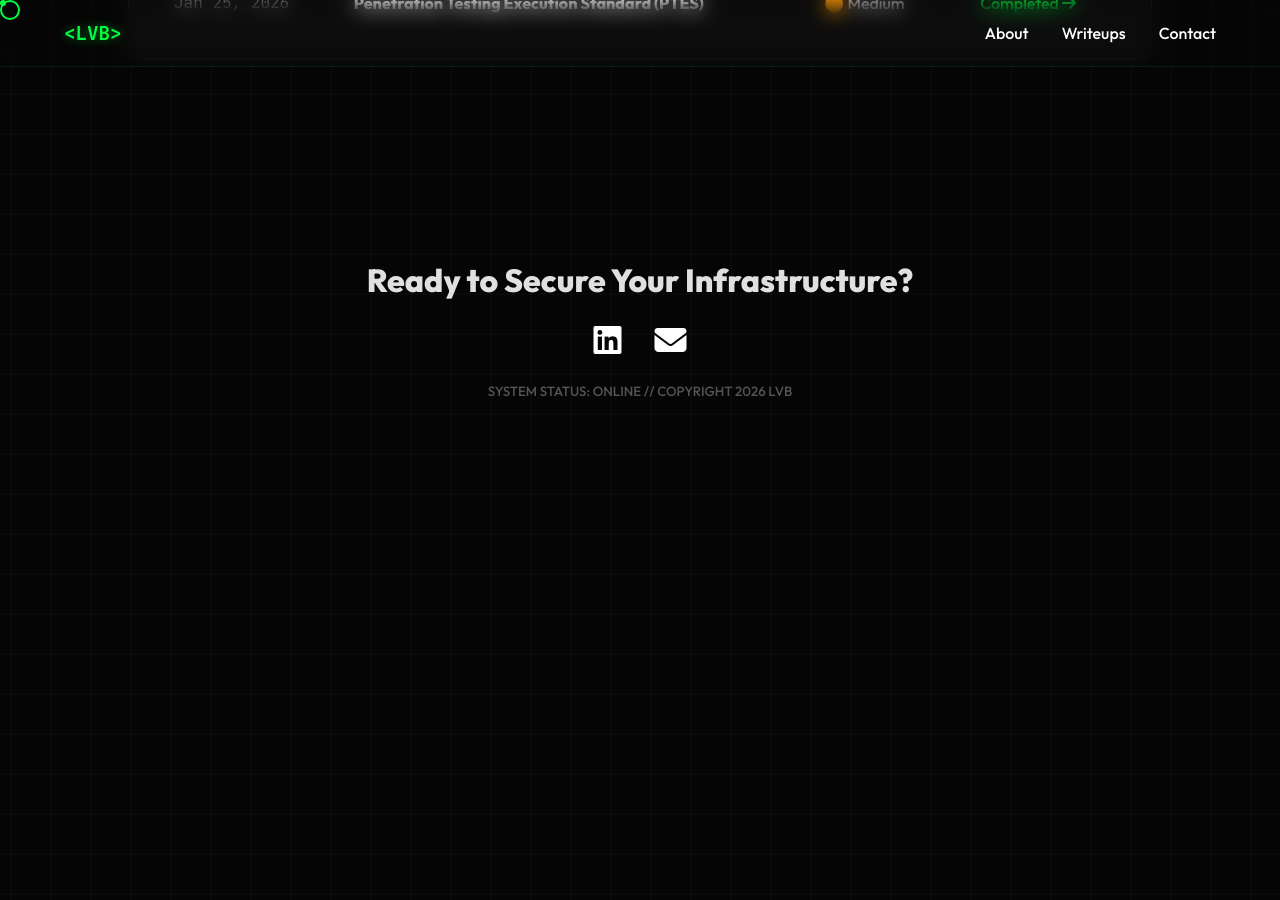
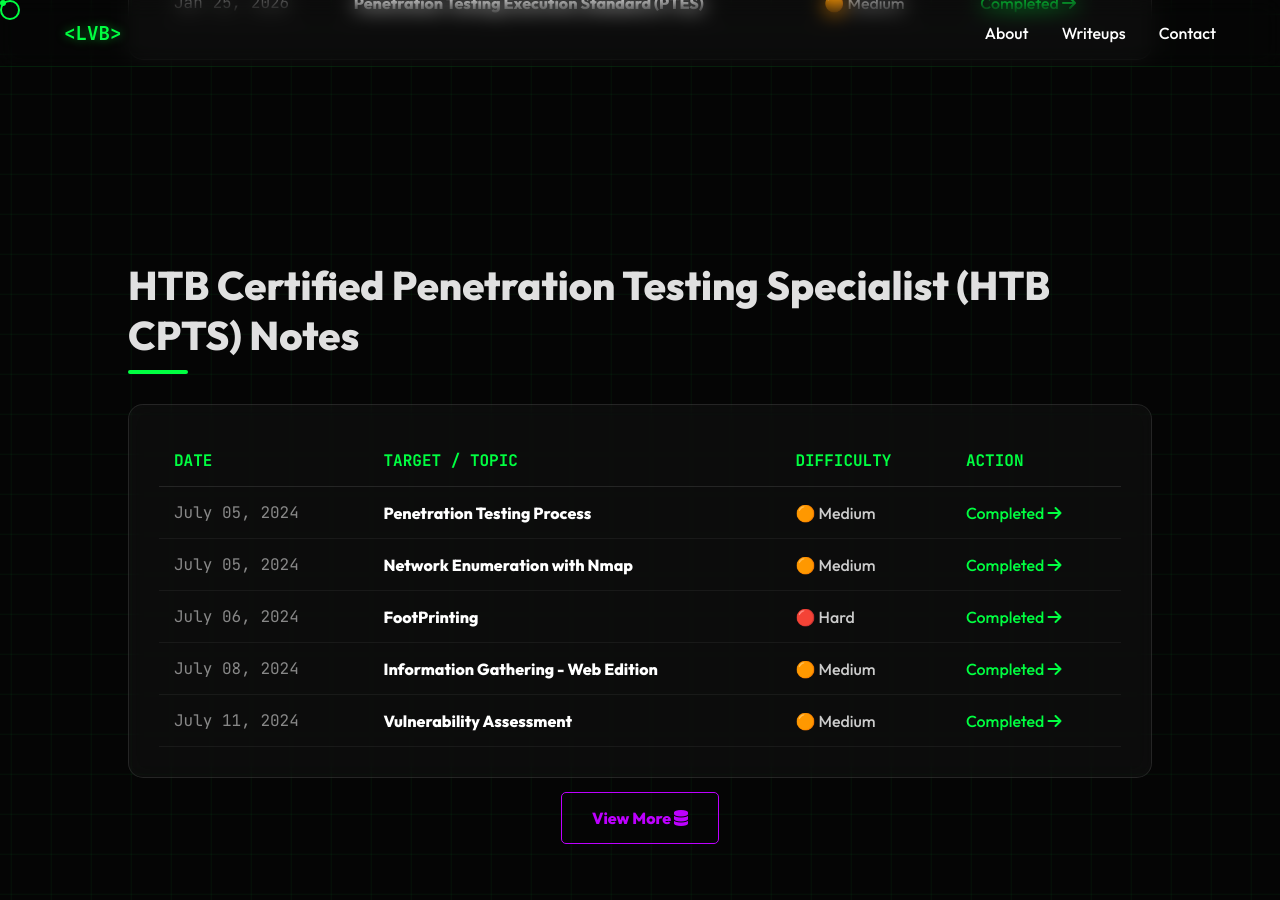
Before and after one commit to Lvbalaji/Lvbalaji.github.io, a Jekyll site: the page built from index.html, in a window 1280 px wide and 900 px high, scrolled down 2717 px. Built offline with Jekyll 4.4.1, drawn with Linux system fonts in a browser that asks for light colours.

Commit message:
Update index.html

```diff
--- a/index.html
+++ b/index.html
@@ -445,6 +445,61 @@
         </div>
     </section>
 
+    <section id="writeups">
+        <div class="section-header">
+            <h2>HTB Certified Penetration Testing Specialist (HTB CPTS) Notes </h2>
+            <div class="bar"></div>
+        </div>
+
+        <div class="glass-panel">
+            <table>
+                <thead>
+                    <tr>
+                        <th>DATE</th>
+                        <th>TARGET / TOPIC</th>
+                        <th>DIFFICULTY</th>
+                        <th>ACTION</th>
+                    </tr>
+                </thead>
+                <tbody>
+                    <tr>
+                        <td style="font-family: 'JetBrains Mono'; color: #888;">July 05, 2024</td>
+                        <td style="font-weight: bold; color: #fff;">Penetration Testing Process</td>
+                        <td>🟠 Medium</td>
+                        <td><a href="/2024/07/05/penetration-testing-process.html" style="color: var(--neon-green); text-decoration: none;">Completed <i class="fas fa-arrow-right"></i></a></td>
+                    </tr>
+                    <tr>
+                        <td style="font-family: 'JetBrains Mono'; color: #888;">July 05, 2024</td>
+                        <td style="font-weight: bold; color: #fff;">Network Enumeration with Nmap</td>
+                        <td>🟠 Medium</td>
+                        <td><a href="/2024/07/05/nmap.html" style="color: var(--neon-green); text-decoration: none;">Completed <i class="fas fa-arrow-right"></i></a></td>
+                    </tr>
+                    <tr>
+                        <td style="font-family: 'JetBrains Mono'; color: #888;">July 06, 2024</td>
+                        <td style="font-weight: bold; color: #fff;">FootPrinting</td>
+                        <td>🔴 Hard</td>
+                        <td><a href="/2024/07/06/footprinting.html" style="color: var(--neon-green); text-decoration: none;">Completed <i class="fas fa-arrow-right"></i></a></td>
+                    </tr>
+                    <tr>
+                        <td style="font-family: 'JetBrains Mono'; color: #888;">July 08, 2024</td>
+                        <td style="font-weight: bold; color: #fff;">Information Gathering - Web Edition</td>
+                        <td>🟠 Medium</td>
+                        <td><a href="/2024/07/08/web.html" style="color: var(--neon-green); text-decoration: none;">Completed <i class="fas fa-arrow-right"></i></a></td>
+                    </tr>
+                    <tr>
+                        <td style="font-family: 'JetBrains Mono'; color: #888;">July 11, 2024</td>
+                        <td style="font-weight: bold; color: #fff;">Vulnerability Assessment</td>
+                        <td>🟠 Medium</td>
+                        <td><a href="/2024/07/11/va.html" style="color: var(--neon-green); text-decoration: none;">Completed <i class="fas fa-arrow-right"></i></a></td>
+                    </tr>
+                </tbody>
+            </table>
+        </div>
+
+        <div style="text-align: center; margin-top: 30px;">
+            <a href="cpts-writeups.html" class="btn-outline">View More <i class="fas fa-database"></i></a>
+        </div>
+    </section>
     <section id="about" style="text-align:center;">
         <h2 style="font-size: 2rem; margin-bottom: 20px;">Ready to Secure Your Infrastructure?</h2>
         <a href="https://linkedin.com/in/loganathavishnubalaji" target="_blank" style="font-size: 2rem; color: #fff; margin: 0 15px;"><i class="fab fa-linkedin"></i></a>
```
